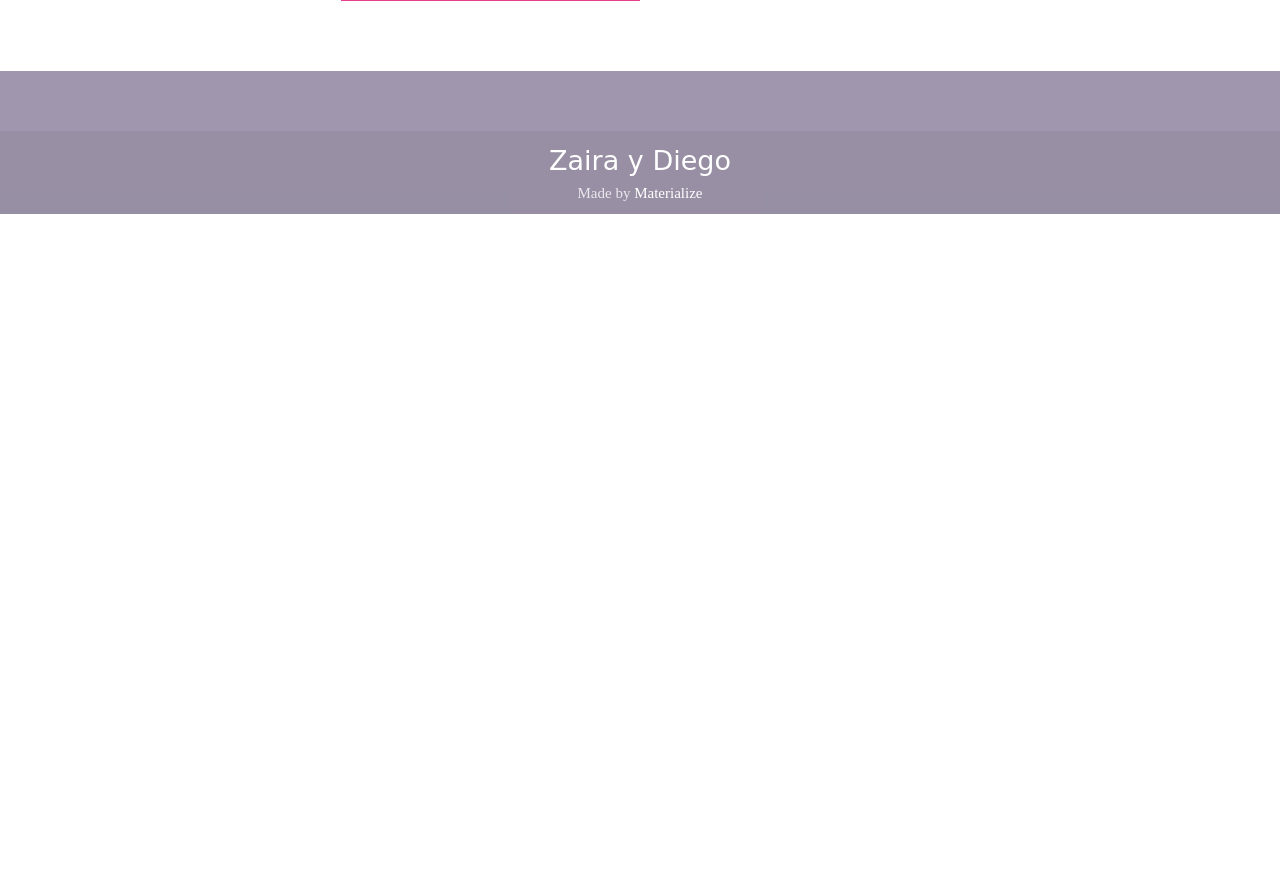
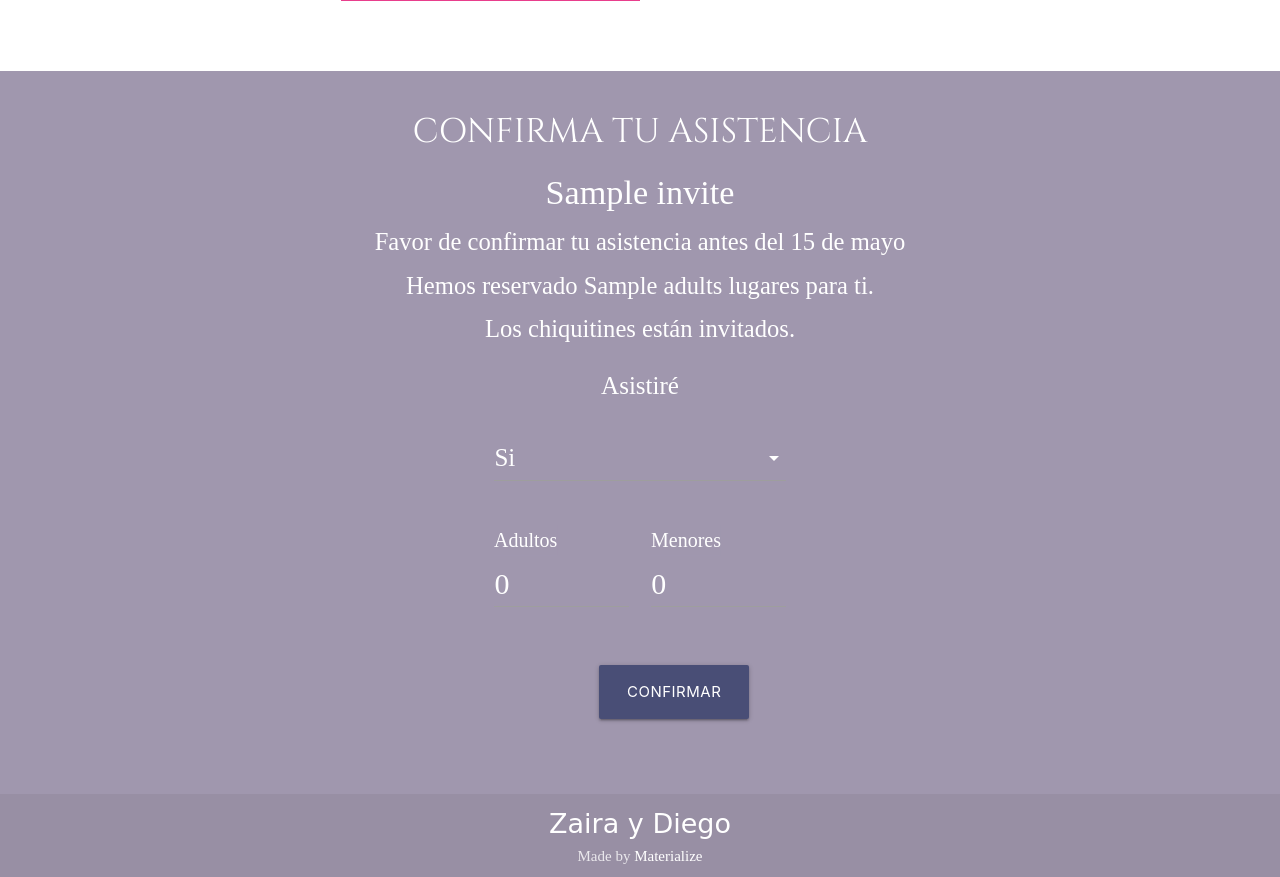
Before and after one commit to Diego448/wedding_control, a Flask app: template templates/parallax-template/index.html in a window 1280 px wide. Shown: the part 2857-3734 px from the top of the page. Before the commit the page ends 3071 px from the top, so only its background shows below. Run offline with Flask 3, Linux system fonts and the light colour scheme; the template is opened without the code that fills it: most values are stand-ins (such as "Sample title", 1, 10 or a date in 2020); some libraries are stand-ins or nearby versions; some web fonts are replaced.

Commit message:
Improving UX by only allowing to confirm once, and displaying better messages to the user

```diff
--- a/app.py
+++ b/app.py
@@ -32,6 +32,7 @@ def invite(id):
         return render_template('parallax-template/index.html', invite_data=invite_data, confirmed=False)
     elif request.method == 'POST':
         confirm(id, request.form.to_dict())
+        invite_data = get(id)
         return render_template('parallax-template/index.html', invite_data=invite_data, confirmed=True)
 
 @app.route('/admin', methods=['POST', 'GET'])
--- a/static/js/init.js
+++ b/static/js/init.js
@@ -36,6 +36,7 @@
     $("#confirmed").on("change", () => {
       if ($("#confirmed").find(":selected").val() === "false") {
         $("#sorry_msg").show();
+        $("#adults_section").attr("0");
         $("#adults_section").hide();
       } else {
         $("#sorry_msg").hide();
--- a/templates/parallax-template/index.html
+++ b/templates/parallax-template/index.html
@@ -283,18 +283,24 @@
     <div id="confirmed">
     <div class="container">
       <div class="row center">
-        {% if confirmed is true %}
-        <h5 class="header col s12 light cormorant-upright-regular">¡GRACIAS POR ACOMPAÑARNOS!</h5>
-        <h6 class="cormorant-upright-regular">Tu asistencia ha sido confirmada.</h6>
-        <a href="https://calendar.app.google/5a2qFzUkwTNk6Khh7" class="btn-large waves-effect blue-darkgray-color cinzel-oficial">
-          <span> AGREGAR AL CALENDARIO </span>
-        </a>
+        {% if 'confirmed' in invite_data  %}
+          {% if invite_data['confirmed'] == 'true' %}
+          <h5 class="header col s12 light cormorant-upright-regular">¡GRACIAS POR ACOMPAÑARNOS!</h5>
+          <h6 class="cormorant-upright-regular">Tu asistencia ha sido confirmada.</h6>
+          <a href="https://calendar.app.google/5a2qFzUkwTNk6Khh7" class="btn-large waves-effect blue-darkgray-color cinzel-oficial">
+            <span> AGREGAR AL CALENDARIO </span>
+          </a>
+          {% else %}
+          <h5 class="header col s12 light cormorant-upright-regular">Sentimos que no puedan acompañarnos</h5>
+          {% endif %}
+
         {% endif %}
         <div class="row center">
-          {% if confirmed is false %}
+          {% if not 'confirmed' in invite_data %}
           <div class="container">
             <h4 class="cinzel-oficial">CONFIRMA TU ASISTENCIA</h4>
             <h4 class="cormorant-upright-regular">{{ invite_data['name'] }}</h4>
+            <h5 class="cormorant-upright-regular">Favor de confirmar tu asistencia antes del 15 de mayo</h5>
             <h5 class="cormorant-upright-regular"> Hemos reservado {{ invite_data['adults'] }} lugares para ti.</h5>
             {% if invite_data['children'] | int > 0 %}
             <h5 class="cormorant-upright-regular"> Los  chiquitines están invitados.</h5>
@@ -319,16 +325,15 @@
                 <div id="adults_section" class="input-field col s6 m3 offset-m3 l3 offset-l3">
                   <label for="adults" class="ex6 white-text cormorant-upright-regular">Adultos</label>
                   <br>
-
-                  <input type="number" min="1" max="{{ invite_data['adults'] }}" id="confirmed_adults" name="confirmed_adults" placeholder="1" class="ex6 text-white cormorant-upright-regular" value="0" required/>
+                  <input type="number" min="0" max="{{ invite_data['adults'] }}" id="confirmed_adults" name="confirmed_adults" placeholder="1" class="ex6 text-white cormorant-upright-regular" value="0" />
                 </div>
                 <div class="input-field col s6 m3 l3">
                   {% if invite_data['children'] | int > 0 %}
                   <label for="children" class="ex6 white-text cormorant-upright-regular">Menores</label>
                   <br>
-                  <input type="number" min="0" max="{{ invite_data['children'] }}" id="confirmed_children" name="confirmed_children" placeholder="0" value="0" class="ex6 text-white cormorant-upright-regular" required/>
+                  <input type="number" min="0" max="{{ invite_data['children'] }}" id="confirmed_children" name="confirmed_children" placeholder="0" value="0" class="ex6 text-white cormorant-upright-regular" />
                   {% else %}
-                  <input type="number" min="0" max="{{ invite_data['children'] }}" id="confirmed_children" name="confirmed_children" placeholder="0" value="0" class="ex6 text-white cormorant-upright-regular hide" required/>
+                  <input type="number" min="0" max="{{ invite_data['children'] }}" id="confirmed_children" name="confirmed_children" placeholder="0" value="0" class="ex6 text-white cormorant-upright-regular hide" />
                   {% endif %}
                 </div>
               </div>
```
